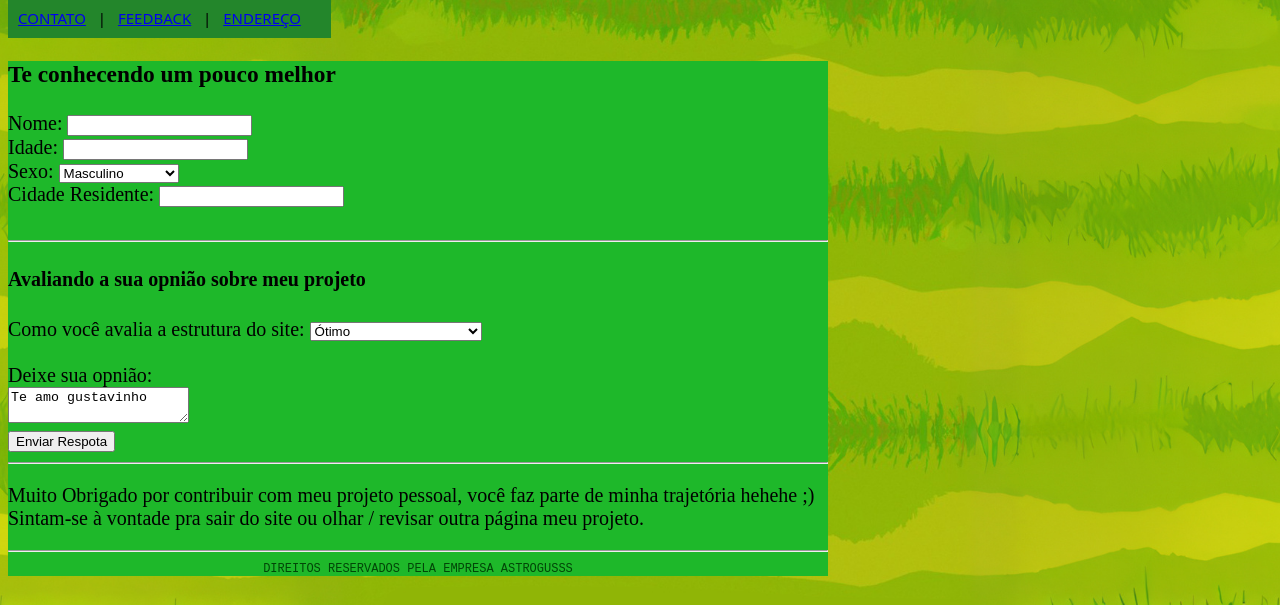
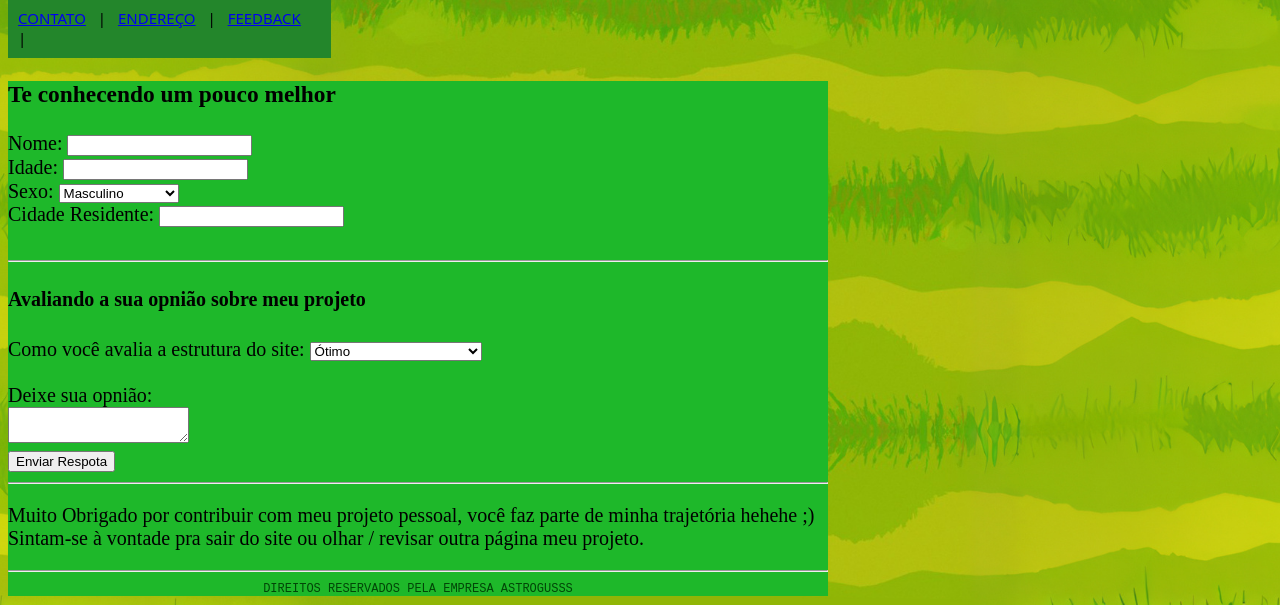
Before and after one commit to Astrogusss/AiuruocaCSS, a website: page feedback/feedback.html in a window 1280 px wide. Shown: the part 195-800 px from the top of the page. Drawn offline with Linux system fonts and the light colour scheme.

Commit message:
alteracao navegacao

```diff
--- a/feedback/feedback.html
+++ b/feedback/feedback.html
@@ -13,8 +13,8 @@
     <div id="navegacao">
 
         <a href="../contato/contato.html">CONTATO</a> |
+        <a href="../endereço/endereço.html">ENDEREÇO</a> |
         <a href="../feedback/feedback.html">FEEDBACK</a> |
-        <a href="../endereço/endereço.html">ENDEREÇO</a>
 
     </div>
 
@@ -50,7 +50,7 @@
             </select> <br> <br>
 
             Deixe sua opnião: <br>
-            <textarea name="" id="">Te amo gustavinho</textarea> <br>
+            <textarea name="" id=""></textarea> <br>
 
             <button type="submit">Enviar Respota</button>
         </form> <hr>
```
Also changed, not shown: contato/contato.html (+1 -1 lines), endereço/endereço.html (+1 -1 lines), index/index.html (+1 -1 lines).
